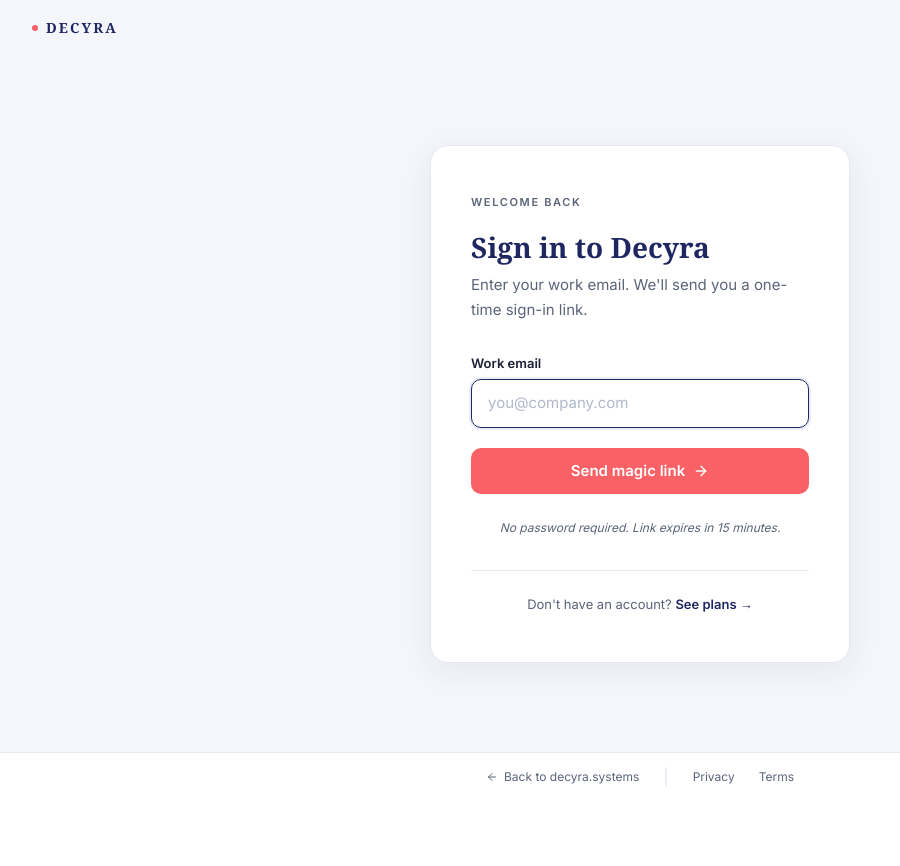
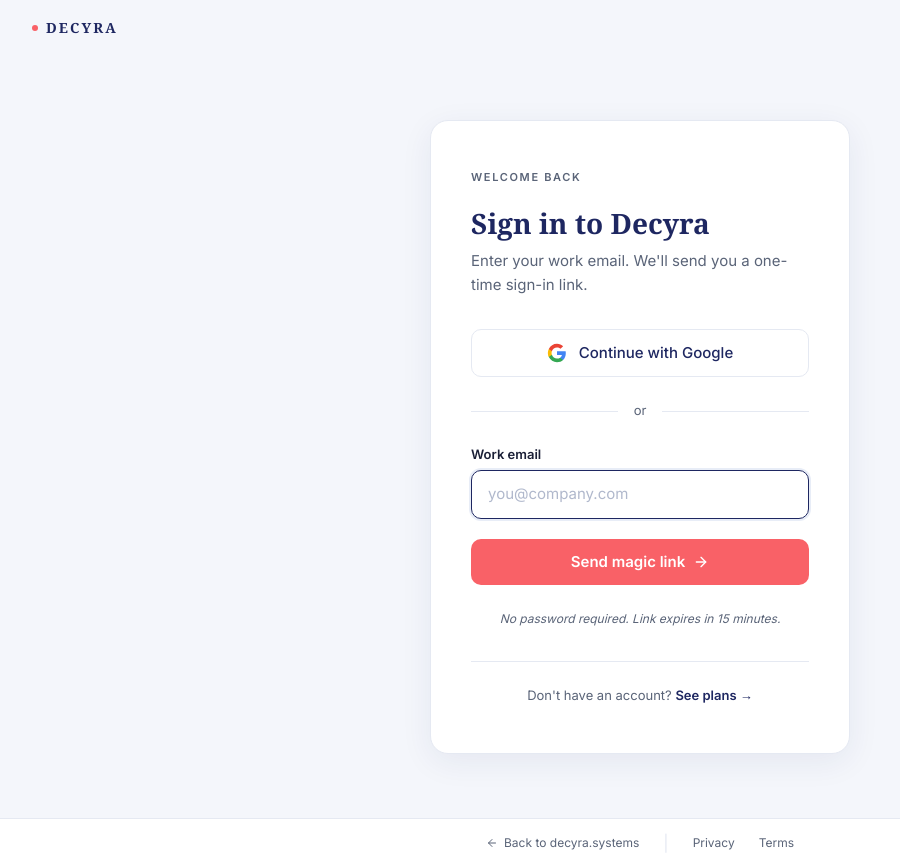
Before and after one commit to anttonyraj/decyra, a Next.js app: page /login in a window 1280 px wide. Shown: the whole page, without its empty margins (0-900 px from the left). Before the commit the page ends 800 px from the top, so only its background shows below. Built offline with nearby package versions, Linux system fonts and the light colour scheme.

Commit message:
feat: add Google OAuth sign-in option

```diff
--- a/src/app/globals.css
+++ b/src/app/globals.css
@@ -51,6 +51,8 @@
 
 html {
   scroll-behavior: smooth;
+  scrollbar-width: thin;
+  scrollbar-color: #e5e9f2 #fafbfc;
 }
 
 body {
--- a/src/app/login/page.tsx
+++ b/src/app/login/page.tsx
@@ -6,12 +6,23 @@
 import { ArrowRight, ArrowLeft, CheckCircle } from "lucide-react";
 import { createClient } from "@/lib/supabase/client";
 
-type Stage = "idle" | "loading" | "sent";
+type Stage = "idle" | "loading" | "sent" | "google_loading";
 
 export default function LoginPage() {
   const [email, setEmail] = useState("");
   const [stage, setStage] = useState<Stage>("idle");
   const [error, setError] = useState("");
+
+  React.useEffect(() => {
+    if (typeof window !== "undefined") {
+      const params = new URLSearchParams(window.location.search);
+      const errorParam = params.get("error");
+      const descParam = params.get("desc");
+      if (errorParam === "auth_failed") {
+        setError(descParam ? `${descParam} Please try using a magic link instead.` : "Authentication failed. Please try using a magic link instead.");
+      }
+    }
+  }, []);
 
   function validate(value: string) {
     if (!value) return "Enter your work email.";
@@ -40,6 +51,24 @@
       setStage("idle");
     } else {
       setStage("sent");
+    }
+  }
+
+  async function handleGoogleSignIn() {
+    setError("");
+    setStage("google_loading");
+
+    const supabase = createClient();
+    const { error: authError } = await supabase.auth.signInWithOAuth({
+      provider: 'google',
+      options: {
+        redirectTo: `${window.location.origin}/auth/callback`
+      }
+    });
+
+    if (authError) {
+      setError(authError.message + " Please try using a magic link instead.");
+      setStage("idle");
     }
   }
 
@@ -110,6 +139,38 @@
                 Enter your work email. We'll send you a one-time sign-in link.
               </p>
 
+              {/* Google Sign-in button */}
+              <button
+                type="button"
+                disabled={stage === "loading" || stage === "google_loading"}
+                onClick={handleGoogleSignIn}
+                className="w-full h-12 flex items-center justify-center gap-[12px] bg-white border border-[#E5E9F2] rounded-lg hover:bg-[#FAFBFC] hover:border-[#D1D5DB] transition-all duration-150 text-[15px] text-[#1E2761] font-medium disabled:opacity-50 disabled:cursor-not-allowed"
+              >
+                {stage === "google_loading" ? (
+                  <>
+                    <span className="inline-block w-4 h-4 border-2 border-[#1E2761] border-t-transparent rounded-full animate-spin" />
+                    Redirecting...
+                  </>
+                ) : (
+                  <>
+                    <svg viewBox="0 0 24 24" width="20" height="20" xmlns="http://www.w3.org/2000/svg" className="flex-shrink-0">
+                      <path d="M22.56 12.25c0-.78-.07-1.53-.2-2.25H12v4.26h5.92c-.26 1.37-1.04 2.53-2.21 3.31v2.77h3.57c2.08-1.92 3.28-4.74 3.28-8.09z" fill="#4285F4"/>
+                      <path d="M12 23c2.97 0 5.46-.98 7.28-2.66l-3.57-2.77c-.98.66-2.23 1.06-3.71 1.06-2.86 0-5.29-1.93-6.16-4.53H2.18v2.84C3.99 20.53 7.7 23 12 23z" fill="#34A853"/>
+                      <path d="M5.84 14.09c-.22-.66-.35-1.36-.35-2.09s.13-1.43.35-2.09V7.06H2.18C1.43 8.55 1 10.22 1 12s.43 3.45 1.18 4.94l2.85-2.22.81-.63z" fill="#FBBC05"/>
+                      <path d="M12 5.38c1.62 0 3.06.56 4.21 1.64l3.15-3.15C17.45 2.09 14.97 1 12 1 7.7 1 3.99 3.47 2.18 7.06l3.66 2.84c.87-2.6 3.3-4.52 6.16-4.52z" fill="#EA4335"/>
+                    </svg>
+                    Continue with Google
+                  </>
+                )}
+              </button>
+
+              {/* Divider */}
+              <div className="flex items-center my-6">
+                <div className="h-[1px] bg-[#E5E9F2] flex-1" />
+                <span className="text-[13px] text-[#5A6478] px-4 font-normal">or</span>
+                <div className="h-[1px] bg-[#E5E9F2] flex-1" />
+              </div>
+
               {/* Form */}
               <form onSubmit={handleSubmit} noValidate>
                 <label
@@ -129,7 +190,7 @@
                     setEmail(e.target.value);
                     if (error) setError(validate(e.target.value));
                   }}
-                  disabled={stage === "loading"}
+                  disabled={stage === "loading" || stage === "google_loading"}
                   className={`w-full rounded-lg border px-4 py-3 text-[15px] text-[#1A1F36] placeholder:text-[#B0B8CC] outline-none transition-colors duration-150 mb-1 ${
                     error
                       ? "border-[#F96167] focus:border-[#F96167] focus:ring-2 focus:ring-[#FDE2E3]"
@@ -151,7 +212,7 @@
 
                 <button
                   type="submit"
-                  disabled={stage === "loading"}
+                  disabled={stage === "loading" || stage === "google_loading"}
                   className="w-full flex items-center justify-center gap-2 bg-[#F96167] text-white font-semibold rounded-lg py-3 text-[15px] hover:bg-[#e8535a] transition-colors duration-150 focus:outline-none focus:ring-2 focus:ring-[#F96167] focus:ring-offset-2 disabled:opacity-60 disabled:cursor-not-allowed"
                   id="login-submit"
                 >
```
